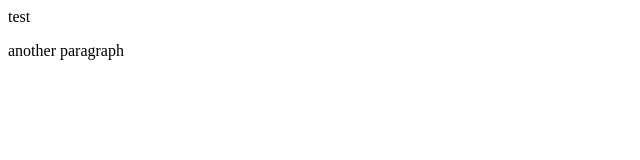
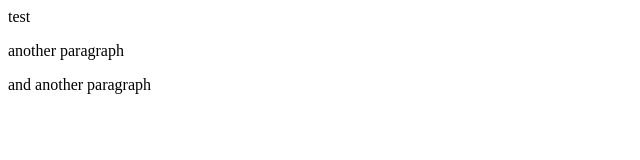
Before and after one commit to isaaccommits/test, a plain HTML site: page index.html in a window 1280 px wide. Shown: the whole page, without its empty margins (0-640 px from the left). Drawn offline with Linux system fonts and the light colour scheme.

Commit message:
Add another paragraph to index.html

```diff
--- a/index.html
+++ b/index.html
@@ -1,2 +1,3 @@
 <p>test</p>
 <p>another paragraph</p>
+<p>and another paragraph</p>
```
